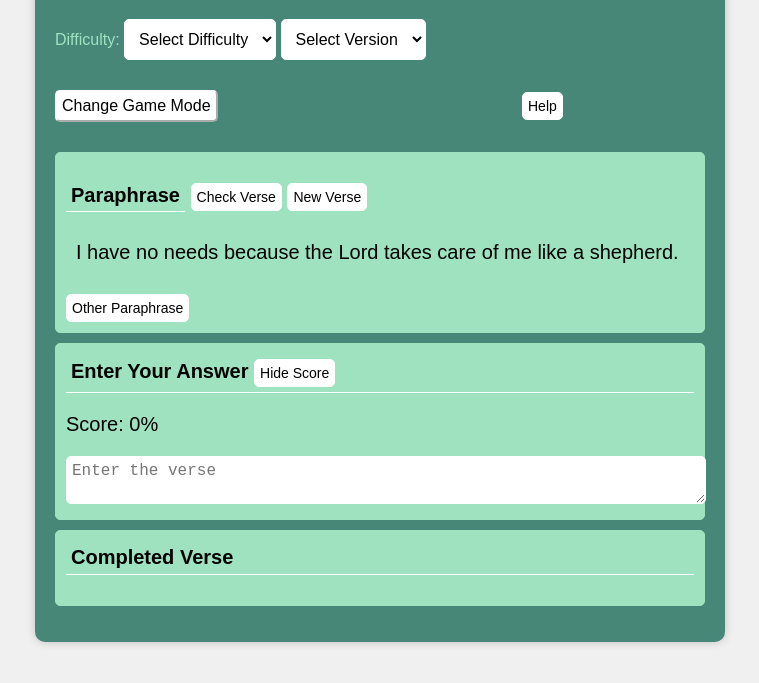
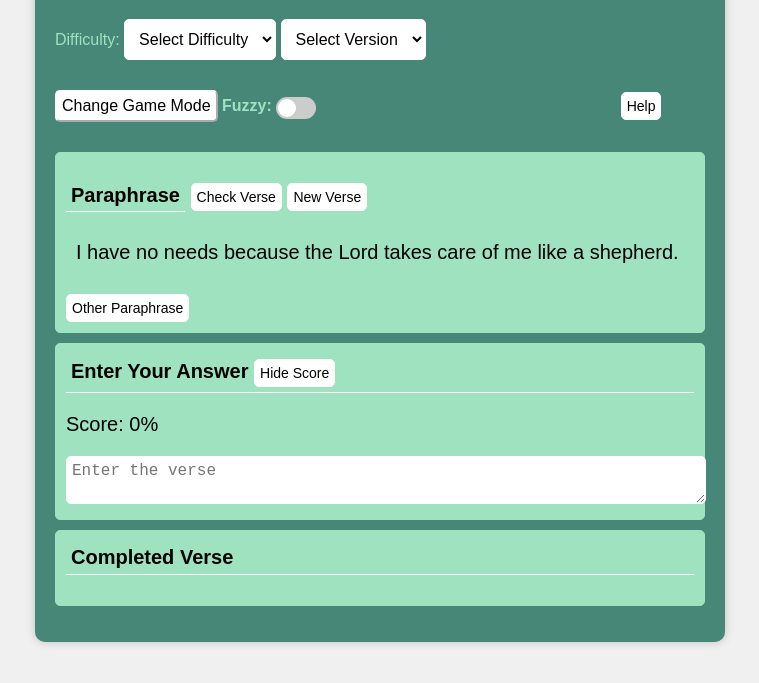
Before and after one commit to brukmula/VerseMemoryQuiz, a website: page index.html in a window 1280 px wide. Shown: the part 81-764 px from the top of the page, without its empty margins (260-1019 px from the left). Drawn offline with Linux system fonts and the light colour scheme.

Commit message:
Update index.html
Add fuzz score implementation

```diff
--- a/index.html
+++ b/index.html
@@ -26,8 +26,12 @@
         <option value = "nlt">NLT</option>
     </select>
 
-    <div>
+   <div class = "switch_container">
         <button id ="changeMode" class = "changeMode">Change Game Mode</button>
+        <b class = "diff">Fuzzy: </b> <label class="switch">
+            <input id = "fuzzSwitch" type="checkbox">
+            <span class="slider"></span>
+        </label>
         <button id ="helpButton" class = "helpButton">Help</button>
     </div>
 
```
